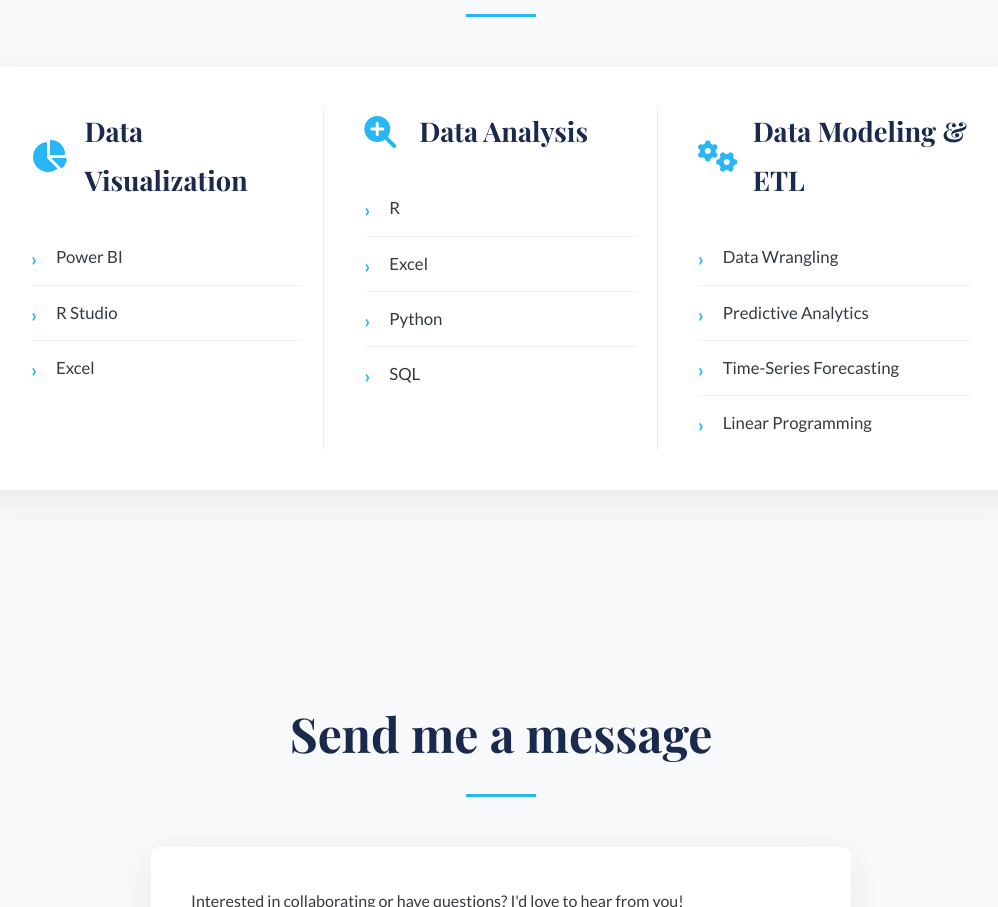
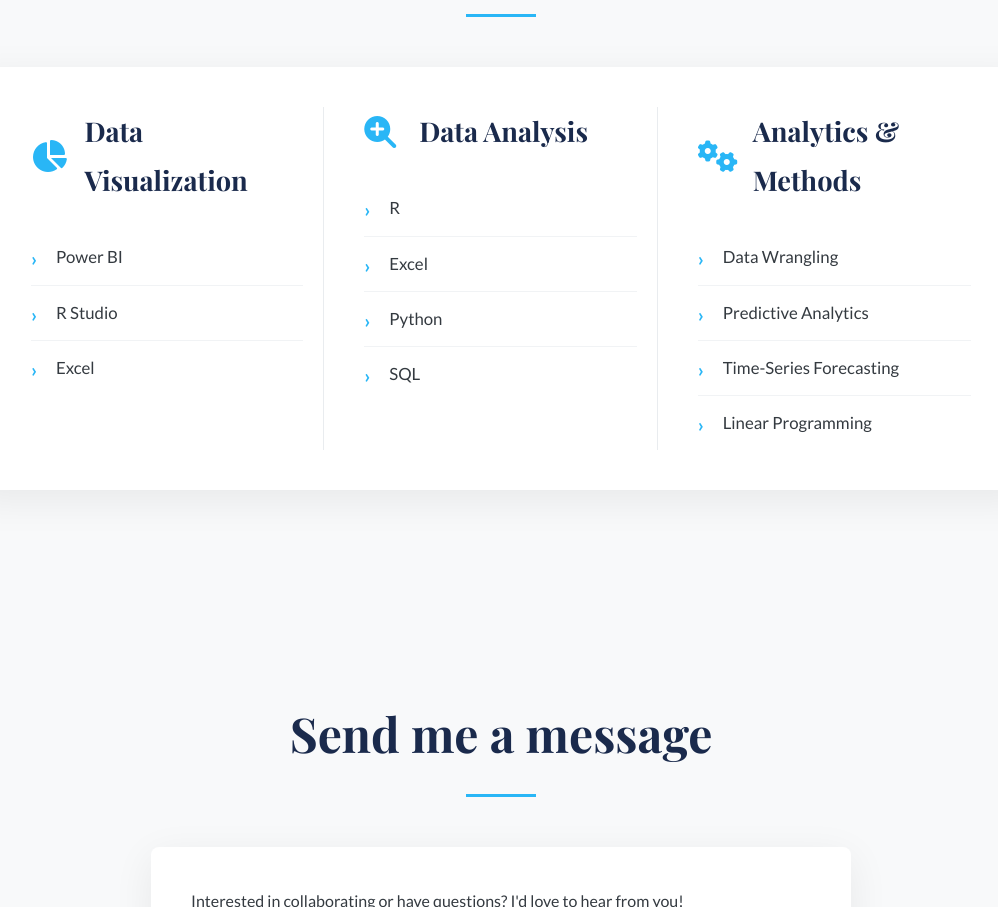
Before and after one commit to rin-data/rin-data.github.io, a plain HTML site: page index.html in a window 1280 px wide. Shown: the part 2675-3582 px from the top of the page, without its empty margins (139-1137 px from the left). Drawn offline with nearby package versions, Linux system fonts and the light colour scheme.

Commit message:
Update index.html

```diff
--- a/index.html
+++ b/index.html
@@ -172,7 +172,7 @@
             <div class="skill-column">
                 <div class="skill-header">
                     <i class="fas fa-cogs"></i>
-                    <h3>Data Modeling & ETL</h3>
+                    <h3>Analytics & Methods</h3>
                 </div>
                 <ul class="skill-list">
                     <li>Data Wrangling</li>
```
